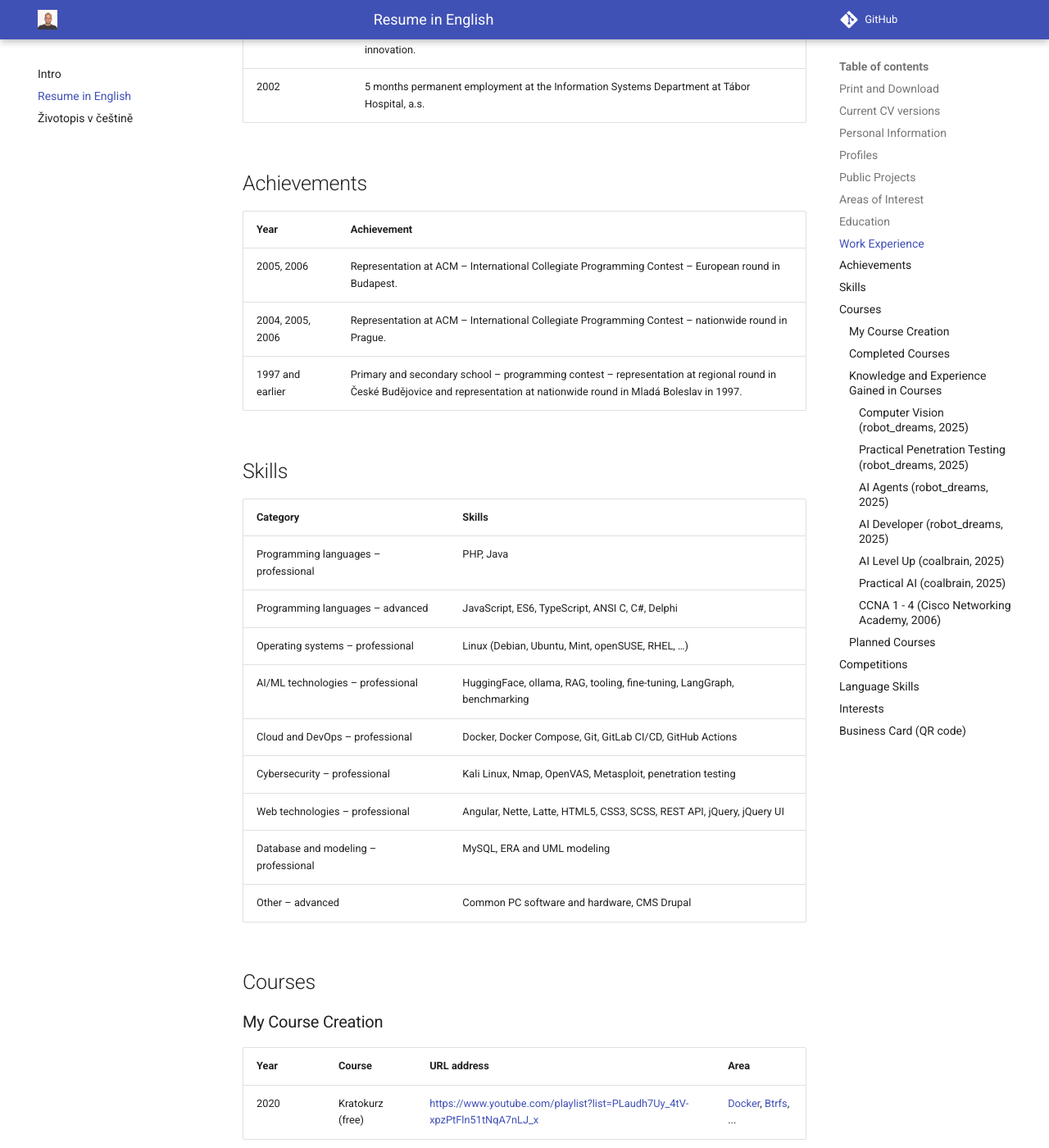
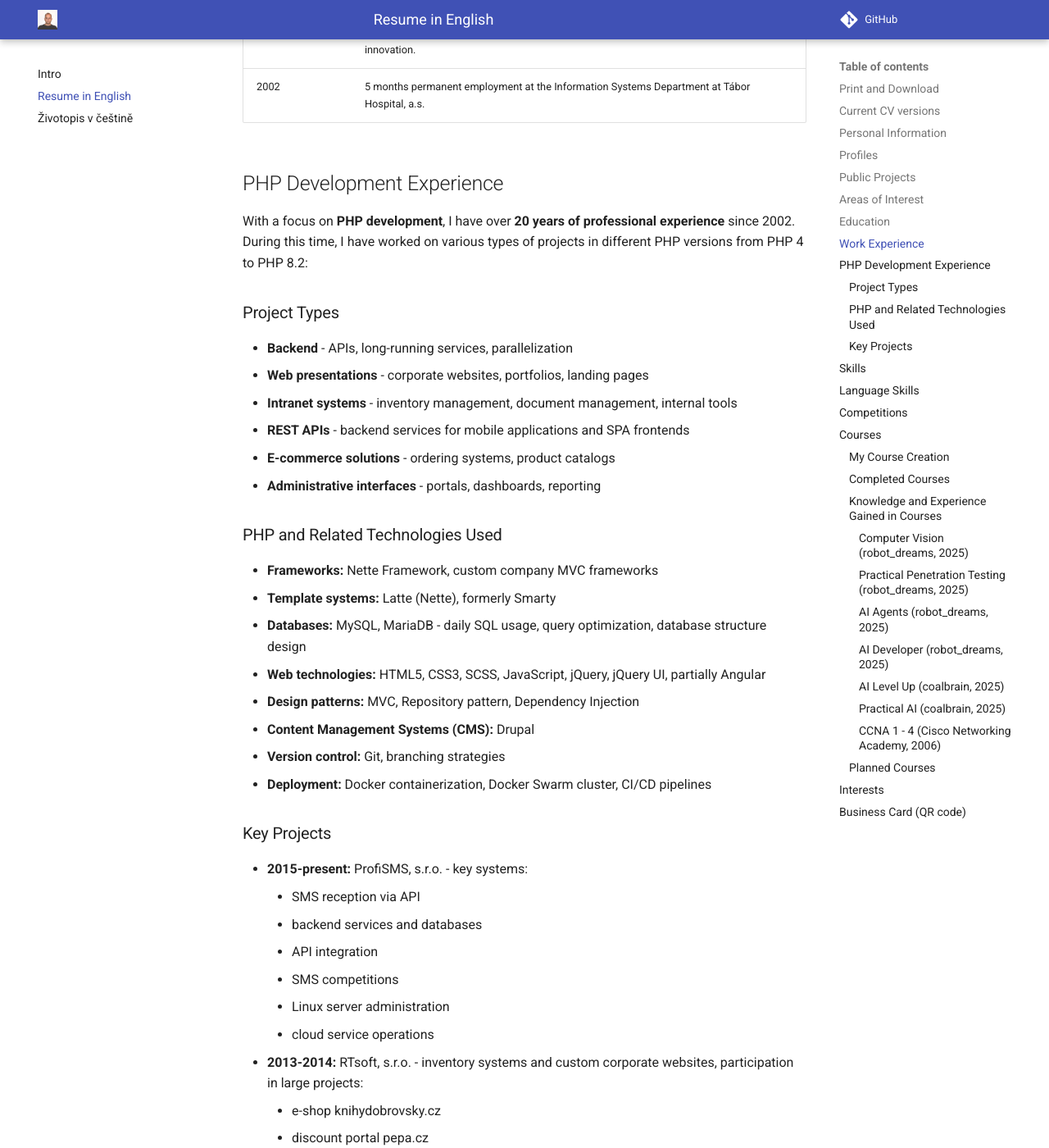
Before and after one commit to kratocz/kratocz, an MkDocs documentation site: the page built from docs/en/cv.md, in a window 1280 px wide and 1400 px high, scrolled down 3140 px. Shown: the whole window at 82% size. Built offline with MkDocs 1.6.1 and Material for MkDocs 9.7.7, drawn with Linux system fonts in a browser that asks for light colours; some of the changed text lies outside the part shown.

Commit message:
major: restructure CV with PHP Development section and improved organization
- add comprehensive PHP Development Experience section with 20+ years details
- reorganize sections: Skills → Language Skills (table) → Competitions → Courses
- convert Language Skills from list to professional table format
- rename Achievements to Competitions and move under Skills section
- add detailed PHP project types, technologies, and key client projects
- include SMS competitions in ProfiSMS project list
- synchronize structure and content across Czech and English versions
- improve professional presentation and technical depth

🤖 Generated with [Claude Code](https://claude.ai/code)

Co-Authored-By: Claude <noreply@anthropic.com>

```diff
--- a/docs/en/cv.md
+++ b/docs/en/cv.md
@@ -79,13 +79,41 @@ Ing. **Petr Kratochvíl** is a full-stack developer, DevOps engineer, Linux sysa
 | 2002 – 2004           | external collaboration: Information Systems Department at Tábor Hospital, a.s. – development of intranet web pages (HTML, PHP, MySQL) and their maintenance and innovation. |
 | 2002                  | 5 months permanent employment at the Information Systems Department at Tábor Hospital, a.s.                                                                       |
 
-## Achievements
+## PHP Development Experience
 
-| Year             | Achievement                                                                                                                                                         |
-|------------------|---------------------------------------------------------------------------------------------------------------------------------------------------------------------|
-| 2005, 2006       | Representation at ACM – International Collegiate Programming Contest – European round in Budapest.                                                                  |
-| 2004, 2005, 2006 | Representation at ACM – International Collegiate Programming Contest – nationwide round in Prague.                                                                  |
-| 1997 and earlier | Primary and secondary school – programming contest – representation at regional round in České Budějovice and representation at nationwide round in Mladá Boleslav in 1997. |
+With a focus on **PHP development**, I have over **20 years of professional experience** since 2002. During this time, I have worked on various types of projects in different PHP versions from PHP 4 to PHP 8.2:
+
+### Project Types
+* **Backend** - APIs, long-running services, parallelization
+* **Web presentations** - corporate websites, portfolios, landing pages
+* **Intranet systems** - inventory management, document management, internal tools
+* **REST APIs** - backend services for mobile applications and SPA frontends
+* **E-commerce solutions** - ordering systems, product catalogs
+* **Administrative interfaces** - portals, dashboards, reporting
+
+### PHP and Related Technologies Used
+* **Frameworks:** Nette Framework, custom company MVC frameworks
+* **Template systems:** Latte (Nette), formerly Smarty
+* **Databases:** MySQL, MariaDB - daily SQL usage, query optimization, database structure design
+* **Web technologies:** HTML5, CSS3, SCSS, JavaScript, jQuery, jQuery UI, partially Angular
+* **Design patterns:** MVC, Repository pattern, Dependency Injection
+* **Content Management Systems (CMS):** Drupal
+* **Version control:** Git, branching strategies
+* **Deployment:** Docker containerization, Docker Swarm cluster, CI/CD pipelines
+
+### Key Projects
+* **2015-present:** ProfiSMS, s.r.o. - key systems:
+    * SMS reception via API
+    * backend services and databases
+    * API integration
+    * SMS competitions
+    * Linux server administration
+    * cloud service operations
+* **2013-2014:** RTsoft, s.r.o. - inventory systems and custom corporate websites, participation in large projects:
+    * e-shop knihydobrovsky.cz
+    * discount portal pepa.cz
+* **2007:** university website for international students - multilingual platform
+* **2002-2004:** hospital intranet pages for employees (still in daily use after more than 20 years) - PHP/MySQL
 
 ## Skills
 
@@ -100,6 +128,21 @@ Ing. **Petr Kratochvíl** is a full-stack developer, DevOps engineer, Linux sysa
 | Web technologies – professional      | Angular, Nette, Latte, HTML5, CSS3, SCSS, REST API, jQuery, jQuery UI   |
 | Database and modeling – professional | MySQL, ERA and UML modeling                                             |
 | Other – advanced                     | Common PC software and hardware, CMS Drupal                             |
+
+## Language Skills
+
+| Language    | Level                                      |
+|-------------|-------------------------------------------|
+| **Czech**   | actively, native speaker – in writing and speech |
+| **English** | actively, advanced – in writing and speech |
+
+## Competitions
+
+| Year             | Achievement                                                                                                                                                         |
+|------------------|---------------------------------------------------------------------------------------------------------------------------------------------------------------------|
+| 2005, 2006       | Representation at ACM – International Collegiate Programming Contest – European round in Budapest.                                                                  |
+| 2004, 2005, 2006 | Representation at ACM – International Collegiate Programming Contest – nationwide round in Prague.                                                                  |
+| 1997 and earlier | Primary and secondary school – programming contest – representation at regional round in České Budějovice and representation at nationwide round in Mladá Boleslav in 1997. |
 
 ## Courses
 
@@ -255,16 +298,6 @@ The course was conducted via distance learning in Czech and focused on using art
 | planned for 2025 | Advanced AI Applications      | robot_dreams (Laba Czech vzdělávání s.r.o.) | AI            |
 | currently in 2025 | Cloud Architect               | robot_dreams (Laba Czech vzdělávání s.r.o.) | cloud         |
 
-## Competitions
-
-* At university in 2004, 2005 and 2006 representation at the national round of ACM – International Collegiate Programming Contest, in 2005 and 2006 participation in the European round in Budapest.
-* At elementary and secondary school repeated placement in top positions at the regional round in České Budějovice and in 1997 participation at the Czech Republic championship in programming in Mladá Boleslav.
-
-## Language Skills
-
-* **Czech** – actively, native speaker – in writing and speech.
-* **English** – actively, advanced – in writing and speech.
-
 ## Interests
 
 * **Professionally:** Linux OS.
```
Also changed, not shown: docs/cs/cv.md (+49 -16 lines).
